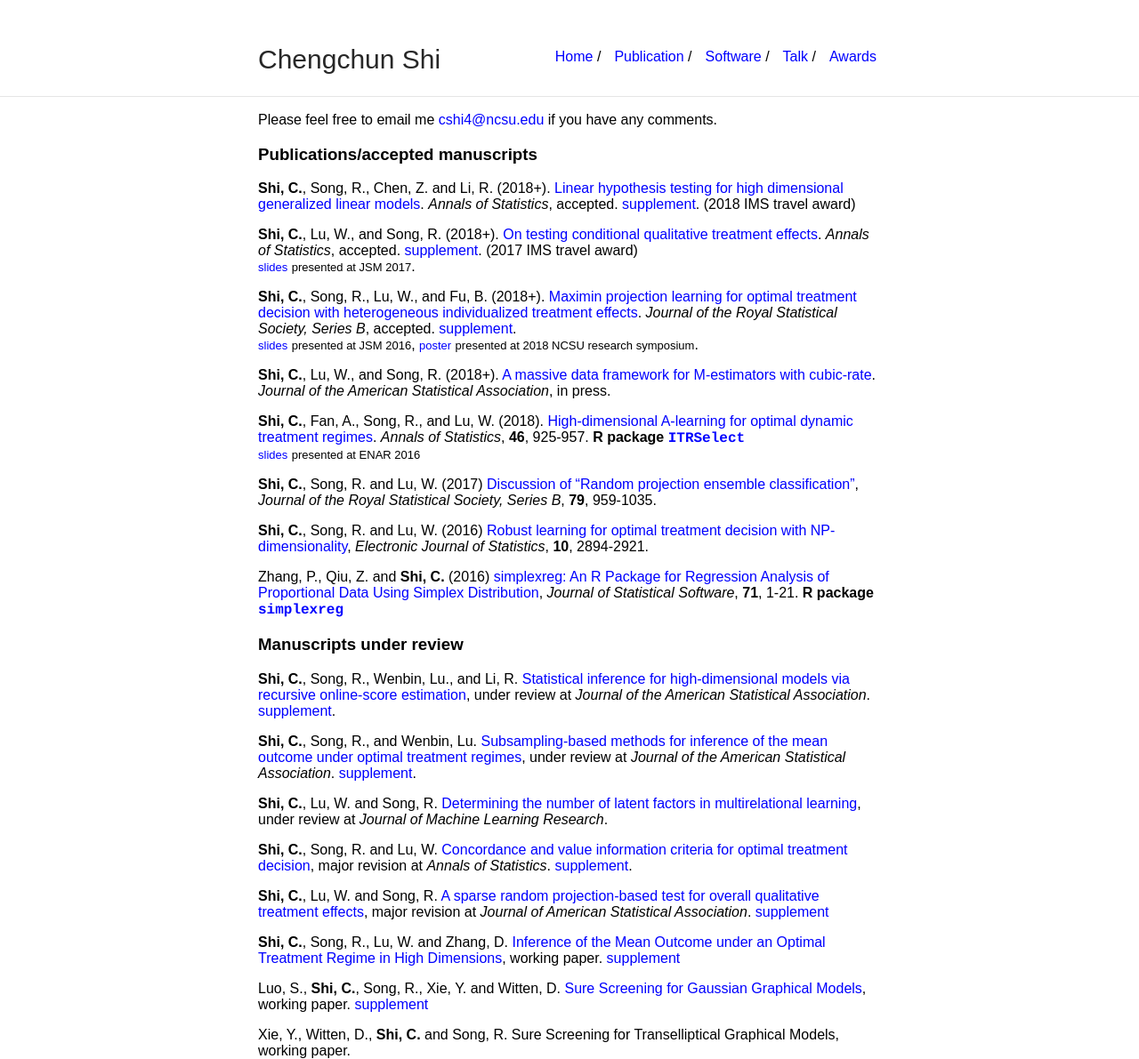
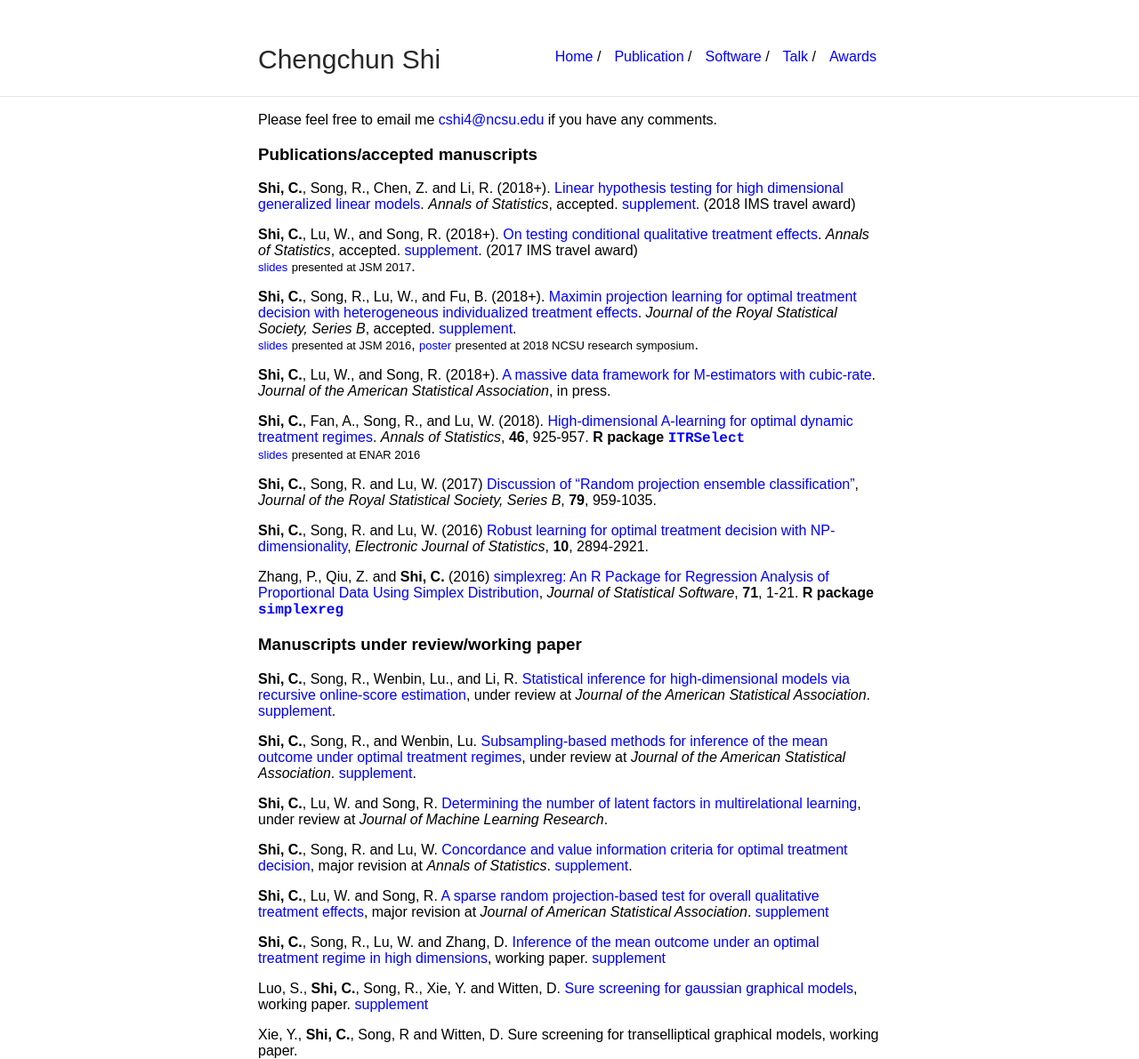
Before and after one commit to callmespring/callmespring.github.io, a Jekyll site: the page built from publication.md, in a window 1280 px wide. Shown: the whole page at 89% size. Built offline with Jekyll 4.4.1, drawn with Linux system fonts in a browser that asks for light colours.

Commit message:
Add files via upload

```diff
--- a/publication.md
+++ b/publication.md
@@ -29,7 +29,7 @@ _Annals of Statistics_, accepted. [supplement](./paper/supphdlineartest.pdf). (2
 Zhang, P., Qiu, Z. and **Shi, C.** (2016) [simplexreg: An R Package for Regression Analysis of Proportional Data Using Simplex Distribution](https://www.jstatsoft.org/article/view/v071i11), _Journal of Statistical Software_, **71**, 1-21.
 **R package** [<span style="font-family:courier;">**simplexreg**</span>](https://cran.r-project.org/web/packages/simplexreg/index.html)
 
-### Manuscripts under review
+### Manuscripts under review/working paper
 
 **Shi, C.**, Song, R., Wenbin, Lu., and Li, R. [Statistical inference for high-dimensional models via recursive online-score estimation](./paper/HDCI.pdf), under review at _Journal of the American Statistical
 Association_. [supplement](./paper/suppHDCI.pdf).
@@ -43,8 +43,8 @@ Statistical Association_. [supplement](./paper/suppsubagging.pdf).
 
 **Shi, C.**, Lu, W. and Song, R. [A sparse random projection-based test for overall qualitative treatment effects](./paper/OQTE.pdf), major revision at _Journal of American Statistical Association_. [supplement](./paper/suppOQTE.pdf)
 
-**Shi, C.**, Song, R., Lu, W. and Zhang, D. [Inference of the Mean Outcome under an Optimal Treatment Regime in High Dimensions](./paper/AIPWE.pdf), working paper. [supplement](./paper/suppAIPWE.pdf)
+**Shi, C.**, Song, R., Lu, W. and Zhang, D. [Inference of the mean outcome under an optimal treatment regime in high dimensions](./paper/AIPWE.pdf), working paper. [supplement](./paper/suppAIPWE.pdf)
 
-Luo, S., **Shi, C.**, Song, R., Xie, Y. and Witten, D. [Sure Screening for Gaussian Graphical Models](./paper/GRASS.pdf), working paper. [supplement](./paper/suppGRASS.pdf)
+Luo, S., **Shi, C.**, Song, R., Xie, Y. and Witten, D. [Sure screening for gaussian graphical models](./paper/GRASS.pdf), working paper. [supplement](./paper/suppGRASS.pdf)
 
-Xie, Y., Witten, D., **Shi, C.** and Song, R. Sure Screening for Transelliptical Graphical Models, working paper.
+Xie, Y., **Shi, C.**, Song, R and Witten, D. Sure screening for transelliptical graphical models, working paper.
```
